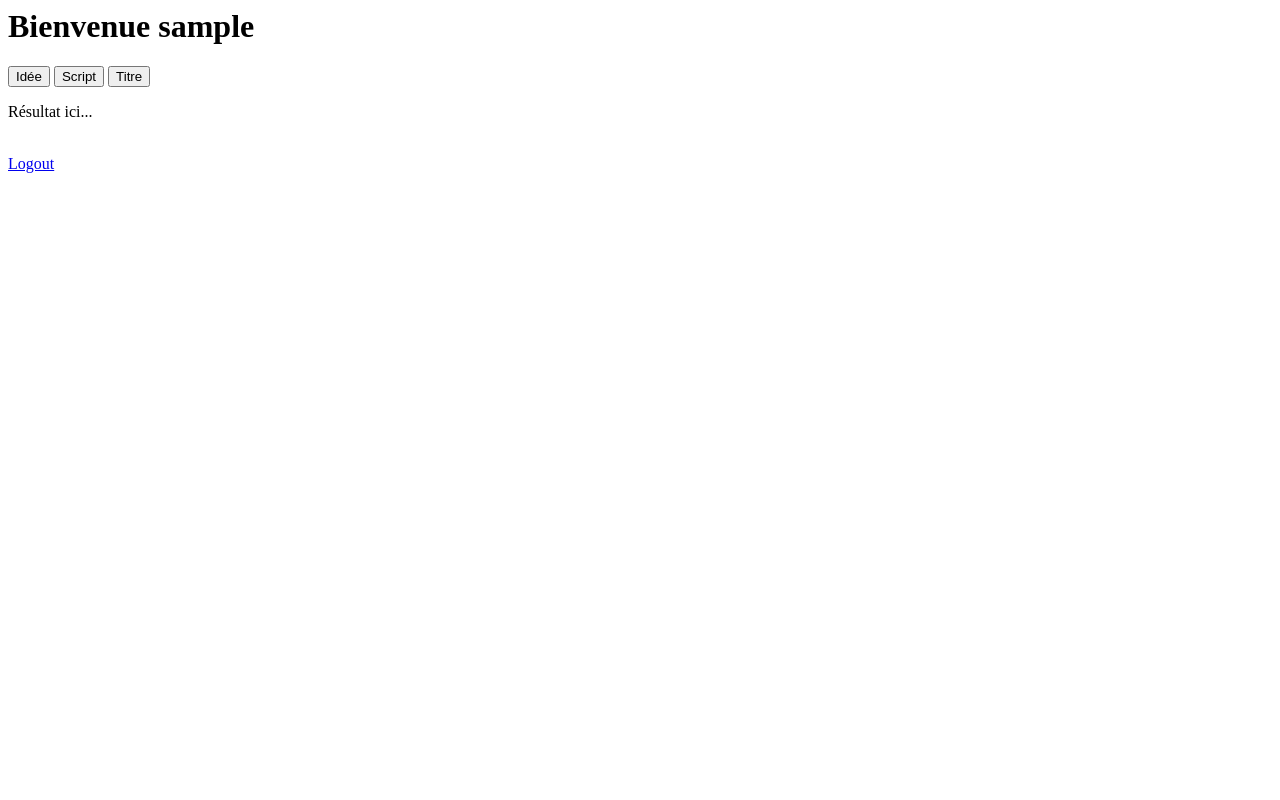
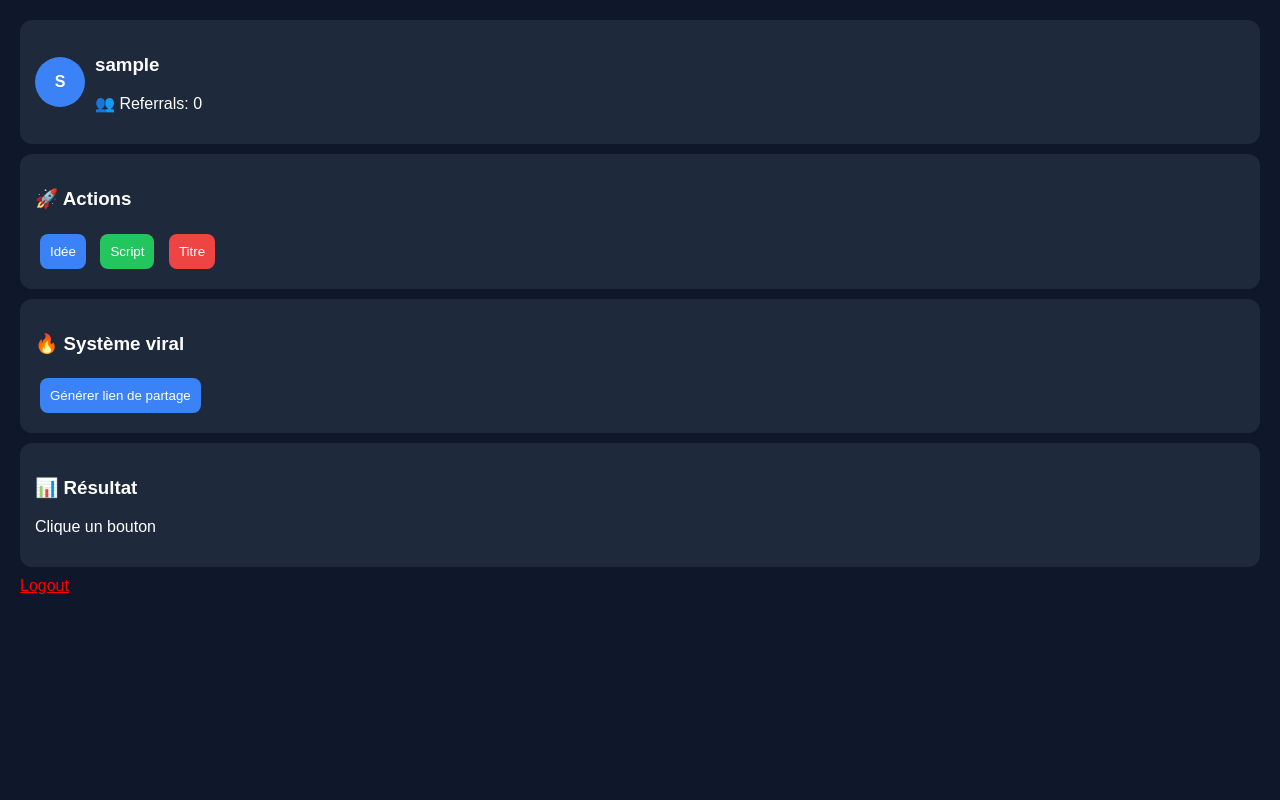
Before and after one commit to moto34091-alt/D-but-api, a Flask app: page /dashboard in a window 1280 px wide. Run offline with Flask 3, Linux system fonts and the light colour scheme; the visitor is signed in with stand-in values (Sample User, id 1); data comes from the database, SQL or seed files in the repository.

Commit message:
Update dashboard.html

```diff
--- a/templates/dashboard.html
+++ b/templates/dashboard.html
@@ -1,21 +1,97 @@
-<h1>Bienvenue {{ user }}</h1>
+<!DOCTYPE html>
+<html>
+<head>
+<title>Dashboard</title>
 
-<button onclick="call('/idea')">Idée</button>
-<button onclick="call('/script')">Script</button>
-<button onclick="call('/title')">Titre</button>
+<style>
+body {
+    font-family: Arial;
+    background: #0f172a;
+    color: white;
+    margin: 0;
+}
 
-<p id="out">Résultat ici...</p>
+.container {
+    padding: 20px;
+}
 
-<br>
-<a href="/logout">Logout</a>
+.card {
+    background: #1e293b;
+    padding: 15px;
+    border-radius: 12px;
+    margin-bottom: 10px;
+}
 
-<script>
-async function call(url){
-    document.getElementById("out").innerText = "Chargement..."
+button {
+    padding: 10px;
+    border: none;
+    border-radius: 8px;
+    margin: 5px;
+    cursor: pointer;
+}
 
-    let res = await fetch(url,{method:"POST"})
-    let data = await res.json()
+.primary { background: #3b82f6; color: white; }
+.green { background: #22c55e; color: white; }
+.red { background: #ef4444; color: white; }
 
-    document.getElementById("out").innerText = data.result
+.profile {
+    display: flex;
+    align-items: center;
+    gap: 10px;
 }
-</script>
+
+.avatar {
+    width: 50px;
+    height: 50px;
+    background: #3b82f6;
+    border-radius: 50%;
+    display: flex;
+    justify-content: center;
+    align-items: center;
+    font-weight: bold;
+}
+</style>
+</head>
+
+<body>
+
+<div class="container">
+
+    <!-- PROFILE -->
+    <div class="card profile">
+        <div class="avatar">{{ user[0]|upper }}</div>
+        <div>
+            <h3>{{ user }}</h3>
+            <p>👥 Referrals: {{ referrals }}</p>
+        </div>
+    </div>
+
+    <!-- ACTIONS -->
+    <div class="card">
+        <h3>🚀 Actions</h3>
+
+        <button class="primary">Idée</button>
+        <button class="green">Script</button>
+        <button class="red">Titre</button>
+    </div>
+
+    <!-- VIRAL -->
+    <div class="card">
+        <h3>🔥 Système viral</h3>
+        <a href="/invite">
+            <button class="primary">Générer lien de partage</button>
+        </a>
+    </div>
+
+    <!-- OUTPUT -->
+    <div class="card">
+        <h3>📊 Résultat</h3>
+        <p id="out">Clique un bouton</p>
+    </div>
+
+    <a href="/logout" style="color:red;">Logout</a>
+
+</div>
+
+</body>
+</html>
```
